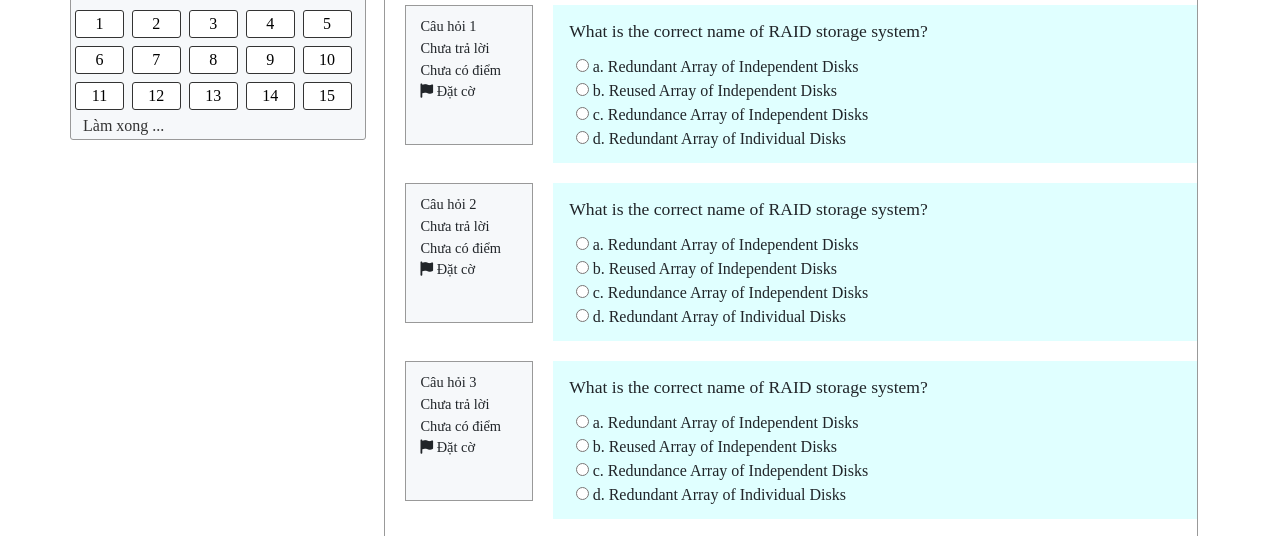
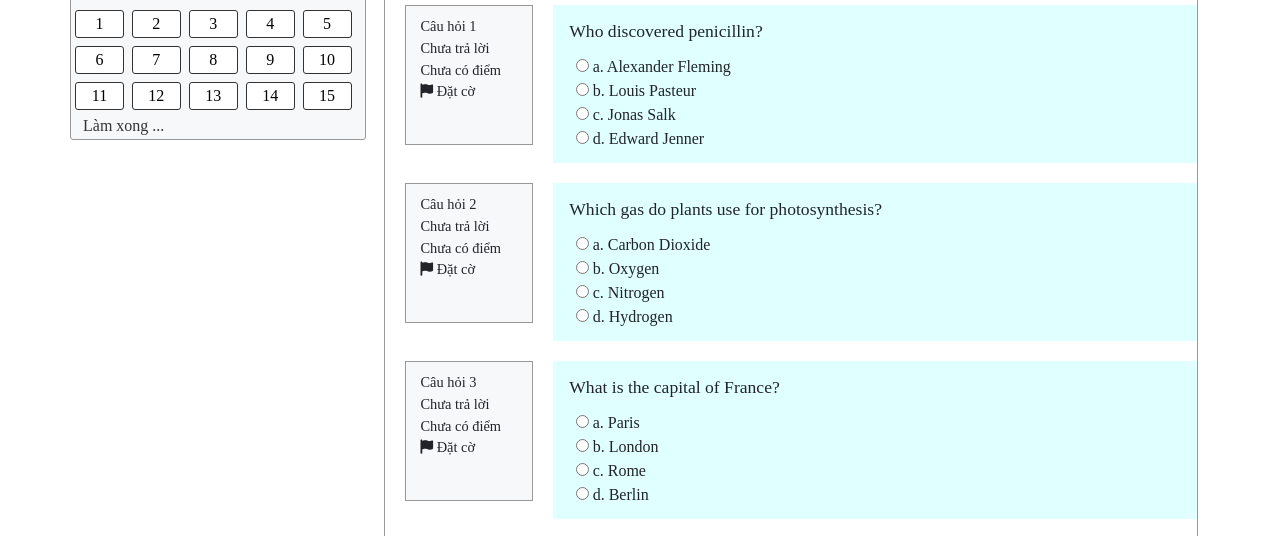
Before and after one commit to nkd0210/quiz-PTIT-app, a plain HTML site: page quiz.html in a window 1280 px wide. Shown: the part 266-802 px from the top of the page. Drawn offline with nearby package versions, Linux system fonts and the light colour scheme.

Commit message:
Them chuc nang cham diem

```diff
--- /dev/null
+++ b/assets/css/chamdiem.css
@@ -0,0 +1,3 @@
+.score-container {
+    font-size: 24px; /* Điều chỉnh kích thước phù hợp */
+}
--- a/assets/js/quiz.js
+++ b/assets/js/quiz.js
@@ -1,9 +1,16 @@
+document.addEventListener('DOMContentLoaded', function () {
+  let correctAnswersCount = 0;
+  let selectedAnswers = [];
+  let submitted = false;
+
   fetch('./questions.json')
     .then(response => response.json())
     .then(data => {
       const questionsContainer = document.querySelector('.questions-container');
+      const shuffledQuestions = data.sort(() => Math.random() - 0.5);
+      const selectedQuestions = shuffledQuestions.slice(0, 15);
 
-    data.forEach((questionData, index) => {
+      selectedQuestions.forEach((questionData, index) => {
         const questionDiv = document.createElement('div');
         questionDiv.classList.add('exam-single-answer');
 
@@ -28,11 +35,35 @@ fetch('./questions.json')
                 </ul>
               </div>
             </div>
-
           </div>
         `;
 
         questionsContainer.appendChild(questionDiv);
+
+        const radioInputs = questionDiv.querySelectorAll('input[type="radio"]');
+        radioInputs.forEach(input => {
+          input.addEventListener('change', () => {
+            const selectedAnswerIndex = parseInt(input.value);
+            if (!selectedAnswers.includes(index)) {
+              selectedAnswers.push(index);
+              if (selectedAnswerIndex === questionData.answer.charCodeAt(0) - 'a'.charCodeAt(0)) {
+                correctAnswersCount++;
+              }
+            }
+          });
+        });
       });
     })
     .catch(error => console.error('Error fetching questions:', error));
+
+  const finishLink = document.querySelector('.table-finish');
+
+  finishLink.addEventListener('click', () => {
+    localStorage.setItem('correctAnswersCount', correctAnswersCount);
+    window.location.href = './chamdiem.html';
+  });
+
+  function gradeExam() {
+    console.log(`Số câu trả lời đúng: ${correctAnswersCount}`);
+  }
+});
--- a/questions.json
+++ b/questions.json
@@ -6,63 +6,487 @@
       "b. Reused Array of Independent Disks",
       "c. Redundance Array of Independent Disks",
       "d. Redundant Array of Individual Disks"
-      ]
+    ],
+    "answer": "a"
   },
   {
-        "question": "What is the correct name of RAID storage system?",
+    "question": "What does CPU stand for?",
     "choices": [
-          "a. Redundant Array of Independent Disks",
-          "b. Reused Array of Independent Disks",
-          "c. Redundance Array of Independent Disks",
-          "d. Redundant Array of Individual Disks"
-        ]
-      },{
-        "question": "What is the correct name of RAID storage system?",
+      "a. Central Processing Unit",
+      "b. Central Processor Unit",
+      "c. Computer Personal Unit",
+      "d. Centralized Processing Unit"
+    ],
+    "answer": "a"
+  },
+  {
+    "question": "What does HTML stand for?",
     "choices": [
-          "a. Redundant Array of Independent Disks",
-          "b. Reused Array of Independent Disks",
-          "c. Redundance Array of Independent Disks",
-          "d. Redundant Array of Individual Disks"
-        ]
-      },{
-        "question": "What is the correct name of RAID storage system?",
+      "a. Hyper Text Markup Language",
+      "b. Hyperlinks and Text Markup Language",
+      "c. Home Tool Markup Language",
+      "d. Hyper Text Manipulation Language"
+    ],
+    "answer": "a"
+  },
+  {
+    "question": "Which programming language is commonly used for web development?",
     "choices": [
-          "a. Redundant Array of Independent Disks",
-          "b. Reused Array of Independent Disks",
-          "c. Redundance Array of Independent Disks",
-          "d. Redundant Array of Individual Disks"
-        ]
-      },{
-        "question": "What is the correct name of RAID storage system?",
+      "a. Python",
+      "b. Java",
+      "c. JavaScript",
+      "d. C++"
+    ],
+    "answer": "c"
+  },
+  {
+    "question": "What is the capital of France?",
     "choices": [
-          "a. Redundant Array of Independent Disks",
-          "b. Reused Array of Independent Disks",
-          "c. Redundance Array of Independent Disks",
-          "d. Redundant Array of Individual Disks"
-        ]
-      },{
-        "question": "What is the correct name of RAID storage system?",
+      "a. Paris",
+      "b. London",
+      "c. Rome",
+      "d. Berlin"
+    ],
+    "answer": "a"
+  },
+  {
+    "question": "Which planet is known as the Red Planet?",
     "choices": [
-          "a. Redundant Array of Independent Disks",
-          "b. Reused Array of Independent Disks",
-          "c. Redundance Array of Independent Disks",
-          "d. Redundant Array of Individual Disks"
-        ]
-      },{
-        "question": "What is the correct name of RAID storage system?",
+      "a. Mars",
+      "b. Venus",
+      "c. Jupiter",
+      "d. Saturn"
+    ],
+    "answer": "a"
+  },
+  {
+    "question": "Who wrote 'To Kill a Mockingbird'?",
     "choices": [
-          "a. Redundant Array of Independent Disks",
-          "b. Reused Array of Independent Disks",
-          "c. Redundance Array of Independent Disks",
-          "d. Redundant Array of Individual Disks"
-        ]
-      },{
-        "question": "What is the correct name of RAID storage system?",
+      "a. Harper Lee",
+      "b. J.K. Rowling",
+      "c. Stephen King",
+      "d. Ernest Hemingway"
+    ],
+    "answer": "a"
+  },
+  {
+    "question": "What is the chemical symbol for water?",
     "choices": [
-          "a. Redundant Array of Independent Disks",
-          "b. Reused Array of Independent Disks",
-          "c. Redundance Array of Independent Disks",
-          "d. Redundant Array of Individual Disks"
-        ]
+      "a. H2O",
+      "b. CO2",
+      "c. O2",
+      "d. NaCl"
+    ],
+    "answer": "a"
+  },
+  {
+    "question": "Who is credited with the invention of the telephone?",
+    "choices": [
+      "a. Alexander Graham Bell",
+      "b. Thomas Edison",
+      "c. Nikola Tesla",
+      "d. Guglielmo Marconi"
+    ],
+    "answer": "a"
+  },
+  {
+    "question": "Which gas do plants use for photosynthesis?",
+    "choices": [
+      "a. Carbon Dioxide",
+      "b. Oxygen",
+      "c. Nitrogen",
+      "d. Hydrogen"
+    ],
+    "answer": "a"
+  },
+  {
+    "question": "What is the largest mammal?",
+    "choices": [
+      "a. Blue Whale",
+      "b. Elephant",
+      "c. Giraffe",
+      "d. Hippopotamus"
+    ],
+    "answer": "a"
+  },
+  {
+    "question": "What is the capital of Japan?",
+    "choices": [
+      "a. Tokyo",
+      "b. Beijing",
+      "c. Seoul",
+      "d. Bangkok"
+    ],
+    "answer": "a"
+  },
+  {
+    "question": "Which country is known as the Land of the Rising Sun?",
+    "choices": [
+      "a. Japan",
+      "b. China",
+      "c. India",
+      "d. South Korea"
+    ],
+    "answer": "a"
+  },
+  {
+    "question": "Who painted the Mona Lisa?",
+    "choices": [
+      "a. Leonardo da Vinci",
+      "b. Vincent van Gogh",
+      "c. Pablo Picasso",
+      "d. Michelangelo"
+    ],
+    "answer": "a"
+  },
+  {
+    "question": "What is the capital of Australia?",
+    "choices": [
+      "a. Canberra",
+      "b. Sydney",
+      "c. Melbourne",
+      "d. Brisbane"
+    ],
+    "answer": "a"
+  },
+  {
+    "question": "What is the chemical symbol for gold?",
+    "choices": [
+      "a. Au",
+      "b. Ag",
+      "c. Fe",
+      "d. Cu"
+    ],
+    "answer": "a"
+  },
+  {
+    "question": "Who wrote 'Pride and Prejudice'?",
+    "choices": [
+      "a. Jane Austen",
+      "b. Charles Dickens",
+      "c. Emily Bronte",
+      "d. William Shakespeare"
+    ],
+    "answer": "a"
+  },
+  {
+    "question": "Which is the longest river in the world?",
+    "choices": [
+      "a. Nile",
+      "b. Amazon",
+      "c. Mississippi",
+      "d. Yangtze"
+    ],
+    "answer": "a"
+  },
+  {
+    "question": "What is the chemical symbol for silver?",
+    "choices": [
+      "a. Ag",
+      "b. Au",
+      "c. Cu",
+      "d. Fe"
+    ],
+    "answer": "a"
+  },
+  {
+    "question": "Who was the first man to walk on the moon?",
+    "choices": [
+      "a. Neil Armstrong",
+      "b. Buzz Aldrin",
+      "c. Yuri Gagarin",
+      "d. Alan Shepard"
+    ],
+    "answer": "a"
+  },
+  {
+    "question": "What is the capital of Brazil?",
+    "choices": [
+      "a. Brasília",
+      "b. Rio de Janeiro",
+      "c. São Paulo",
+      "d. Salvador"
+    ],
+    "answer": "a"
+  },
+  {
+    "question": "What is the chemical symbol for carbon?",
+    "choices": [
+      "a. C",
+      "b. Ca",
+      "c. Co",
+      "d. Cr"
+    ],
+    "answer": "a"
+  },
+  {
+    "question": "Who wrote '1984'?",
+    "choices": [
+      "a. George Orwell",
+      "b. Aldous Huxley",
+      "c. Ray Bradbury",
+      "d. J.R.R. Tolkien"
+    ],
+    "answer": "a"
+  },
+  {
+    "question": "What is the chemical symbol for oxygen?",
+    "choices": [
+      "a. O2",
+      "b. H2O",
+      "c. CO2",
+      "d. O"
+    ],
+    "answer": "a"
+  },
+  {
+    "question": "Who invented the light bulb?",
+    "choices": [
+      "a. Thomas Edison",
+      "b. Nikola Tesla",
+      "c. Alexander Graham Bell",
+      "d. Isaac Newton"
+    ],
+    "answer": "a"
+  },
+  {
+    "question": "What is the chemical symbol for sodium?",
+    "choices": [
+      "a. Na",
+      "b. S",
+      "c. Si",
+      "d. Ni"
+    ],
+    "answer": "a"
+  },
+  {
+    "question": "Who wrote 'The Great Gatsby'?",
+    "choices": [
+      "a. F. Scott Fitzgerald",
+      "b. Ernest Hemingway",
+      "c. Mark Twain",
+      "d. William Faulkner"
+    ],
+    "answer": "a"
+  },
+  {
+    "question": "What is the largest organ in the human body?",
+    "choices": [
+      "a. Skin",
+      "b. Liver",
+      "c. Brain",
+      "d. Heart"
+    ],
+    "answer": "a"
+  },
+  {
+    "question": "What is the chemical symbol for iron?",
+    "choices": [
+      "a. Fe",
+      "b. Au",
+      "c. Ag",
+      "d. Cu"
+    ],
+    "answer": "a"
+  },
+  {
+    "question": "Who was the first President of the United States?",
+    "choices": [
+      "a. George Washington",
+      "b. Thomas Jefferson",
+      "c. Abraham Lincoln",
+      "d. John Adams"
+    ],
+    "answer": "a"
+  },
+  {
+    "question": "What is the chemical symbol for hydrogen?",
+    "choices": [
+      "a. H",
+      "b. He",
+      "c. Ho",
+      "d. Hy"
+    ],
+    "answer": "a"
+  },
+  {
+    "question": "Who wrote 'Romeo and Juliet'?",
+    "choices": [
+      "a. William Shakespeare",
+      "b. Charles Dickens",
+      "c. Jane Austen",
+      "d. Mark Twain"
+    ],
+    "answer": "a"
+  },
+  {
+    "question": "What is the chemical symbol for lead?",
+    "choices": [
+      "a. Pb",
+      "b. Li",
+      "c. Pt",
+      "d. P"
+    ],
+    "answer": "a"
+  },
+  {
+    "question": "What is the hardest natural substance on Earth?",
+    "choices": [
+      "a. Diamond",
+      "b. Quartz",
+      "c. Topaz",
+      "d. Sapphire"
+    ],
+    "answer": "a"
+  },
+  {
+    "question": "Who painted 'Starry Night'?",
+    "choices": [
+      "a. Vincent van Gogh",
+      "b. Pablo Picasso",
+      "c. Leonardo da Vinci",
+      "d. Claude Monet"
+    ],
+    "answer": "a"
+  },
+  {
+    "question": "What is the chemical symbol for nitrogen?",
+    "choices": [
+      "a. N",
+      "b. Ni",
+      "c. Ne",
+      "d. Na"
+    ],
+    "answer": "a"
+  },
+  {
+    "question": "Who discovered penicillin?",
+    "choices": [
+      "a. Alexander Fleming",
+      "b. Louis Pasteur",
+      "c. Jonas Salk",
+      "d. Edward Jenner"
+    ],
+    "answer": "a"
+  },
+  {
+    "question": "What is the chemical symbol for potassium?",
+    "choices": [
+      "a. K",
+      "b. Ka",
+      "c. Ke",
+      "d. Ko"
+    ],
+    "answer": "a"
+  },
+  {
+    "question": "Who wrote 'The Catcher in the Rye'?",
+    "choices": [
+      "a. J.D. Salinger",
+      "b. Ernest Hemingway",
+      "c. F. Scott Fitzgerald",
+      "d. Harper Lee"
+    ],
+    "answer": "a"
+  },
+  {
+    "question": "What is the chemical symbol for calcium?",
+    "choices": [
+      "a. Ca",
+      "b. Cl",
+      "c. Ce",
+      "d. Co"
+    ],
+    "answer": "a"
+  },
+  {
+    "question": "Who was the first woman to win a Nobel Prize?",
+    "choices": [
+      "a. Marie Curie",
+      "b. Mother Teresa",
+      "c. Rosa Parks",
+      "d. Margaret Thatcher"
+    ],
+    "answer": "a"
+  },
+  {
+    "question": "What is the chemical symbol for mercury?",
+    "choices": [
+      "a. Hg",
+      "b. Me",
+      "c. Mg",
+      "d. Mn"
+    ],
+    "answer": "a"
+  },
+  {
+    "question": "Who wrote 'Moby Dick'?",
+    "choices": [
+      "a. Herman Melville",
+      "b. Mark Twain",
+      "c. F. Scott Fitzgerald",
+      "d. Charles Dickens"
+    ],
+    "answer": "a"
+  },
+  {
+    "question": "What is the chemical symbol for silicon?",
+    "choices": [
+      "a. Si",
+      "b. So",
+      "c. Se",
+      "d. S"
+    ],
+    "answer": "a"
+  },
+  {
+    "question": "Who discovered gravity?",
+    "choices": [
+      "a. Isaac Newton",
+      "b. Albert Einstein",
+      "c. Galileo Galilei",
+      "d. Nikola Tesla"
+    ],
+    "answer": "a"
+  },
+  {
+    "question": "What is the chemical symbol for uranium?",
+    "choices": [
+      "a. U",
+      "b. Un",
+      "c. Ur",
+      "d. Ul"
+    ],
+    "answer": "a"
+  },
+  {
+    "question": "Who wrote 'The Odyssey'?",
+    "choices": [
+      "a. Homer",
+      "b. Sophocles",
+      "c. Euripides",
+      "d. Aeschylus"
+    ],
+    "answer": "a"
+  },
+  {
+    "question": "What is the chemical symbol for neon?",
+    "choices": [
+      "a. Ne",
+      "b. No",
+      "c. Na",
+      "d. Ni"
+    ],
+    "answer": "a"
+  },
+  {
+    "question": "Who painted the ceiling of the Sistine Chapel?",
+    "choices": [
+      "a. Michelangelo",
+      "b. Leonardo da Vinci",
+      "c. Raphael",
+      "d. Donatello"
+    ],
+    "answer": "a"
   }
 ]
```
Also changed, not shown: assets/js/chamdiem.js (added, +8 -0 lines), chamdiem.html (added, +18 -0 lines), quiz.html (+1 -1 lines). Lines whose indentation alone changed are shown as unchanged.
